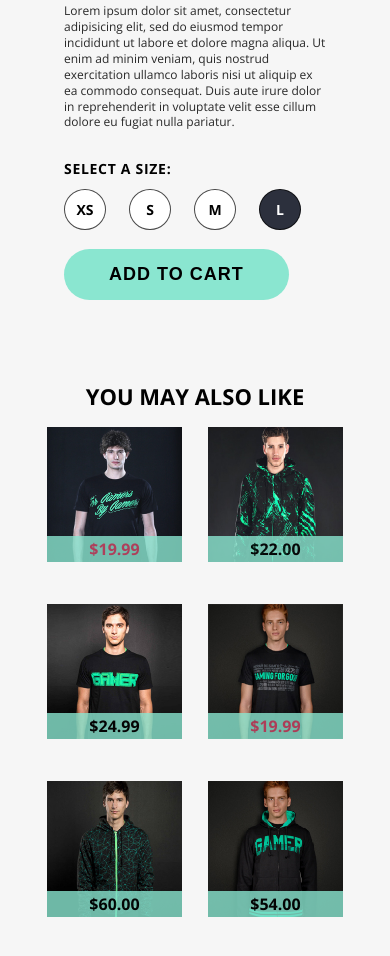
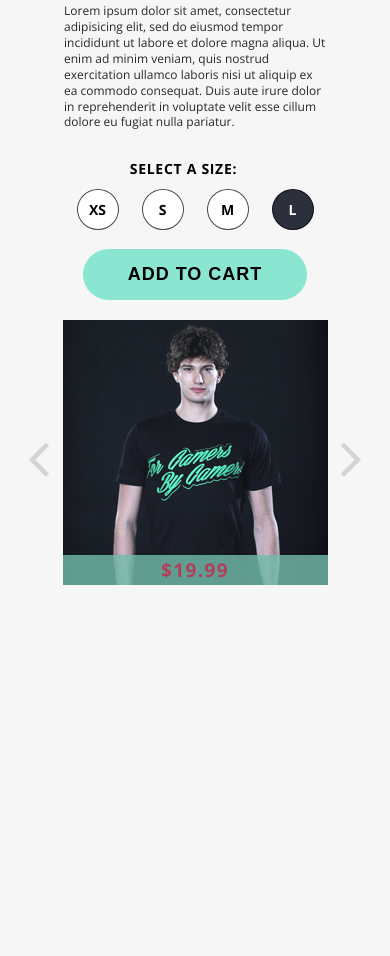
Before and after one commit to maralov/test_2, a plain HTML site: page index.html in a window 390 px wide. Shown: the part 622-1578 px from the top of the page. After the commit the page ends 1241 px from the top, so only its background shows below. Drawn offline with nearby package versions, Linux system fonts and the light colour scheme.

Commit message:
final changes mobile device

```diff
--- a/scss/media/mobile.scss
+++ b/scss/media/mobile.scss
@@ -41,4 +41,24 @@
     .details__title {
         display: none;
     }
+    .title {
+        display: flex;
+        justify-content: center;
+    }
+
+    .size {
+        justify-content: center;
+    }
+
+    .add-to-card {
+        justify-content: center;
+    }
+
+    .catalog {
+        display: none;
+    }
+
+    .slider-container {
+        display: flex;
+    }
 }
```
Also changed, not shown: css/style.css, scss/style.scss (line endings or trailing spaces).
